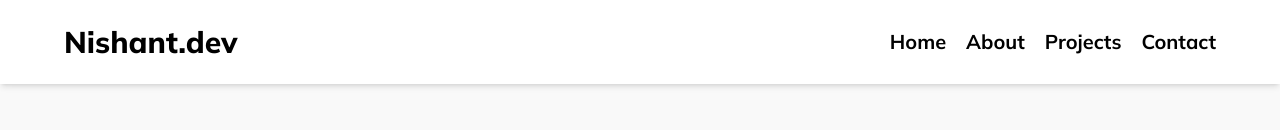
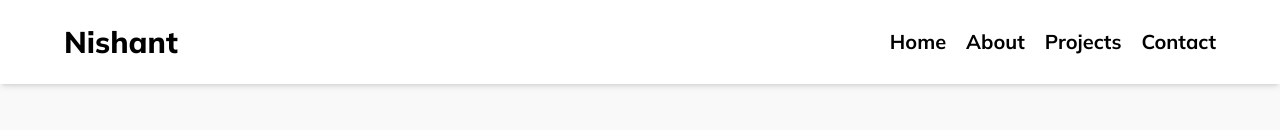
Before and after one commit to Nishant561/nishant, a React (Vite) app: page / in a window 1280 px wide. Shown: the top 130 px of the page. Built offline with nearby package versions, Linux system fonts and the light colour scheme.

Commit message:
add logo

```diff
--- a/src/Components/Nav/Nav.jsx
+++ b/src/Components/Nav/Nav.jsx
@@ -33,7 +33,7 @@ function Nav() {
         <div className='shadow-md  sticky top-0 bg-white z-40   nav-bar'>
     <nav className='w-[90%]   py-6 mx-auto flex justify-between items-center '>
                   <div className="logo">
-                    <Link to={'/'}><h1  className='text-3xl font-extrabold cursor-pointer'>Nishant.dev</h1></Link>
+                    <Link to={'/'}><h1  className='text-3xl font-extrabold cursor-pointer'>Nishant</h1></Link>
                   </div>
 
                   <div className='links 900:hidden'>
```
